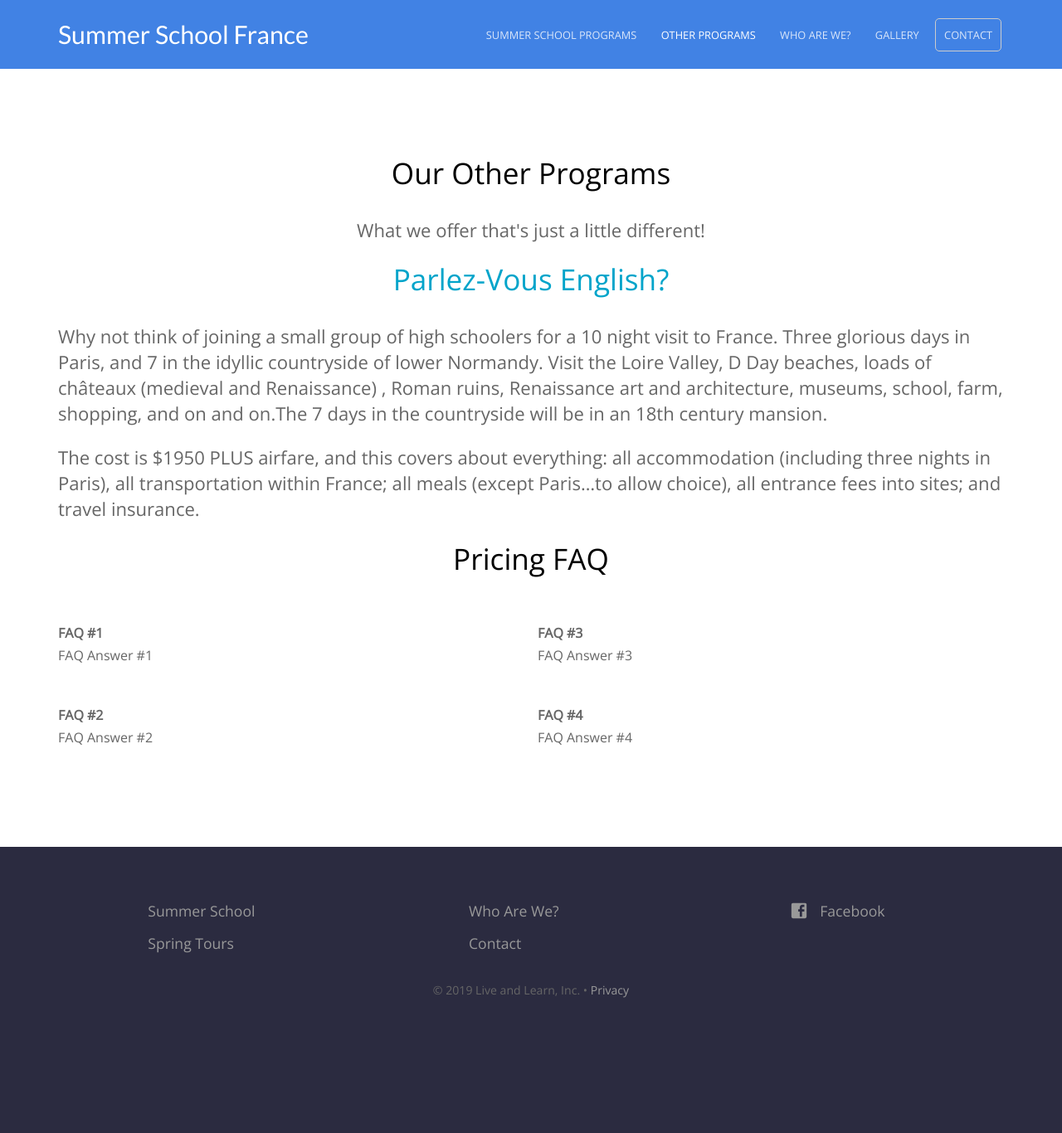
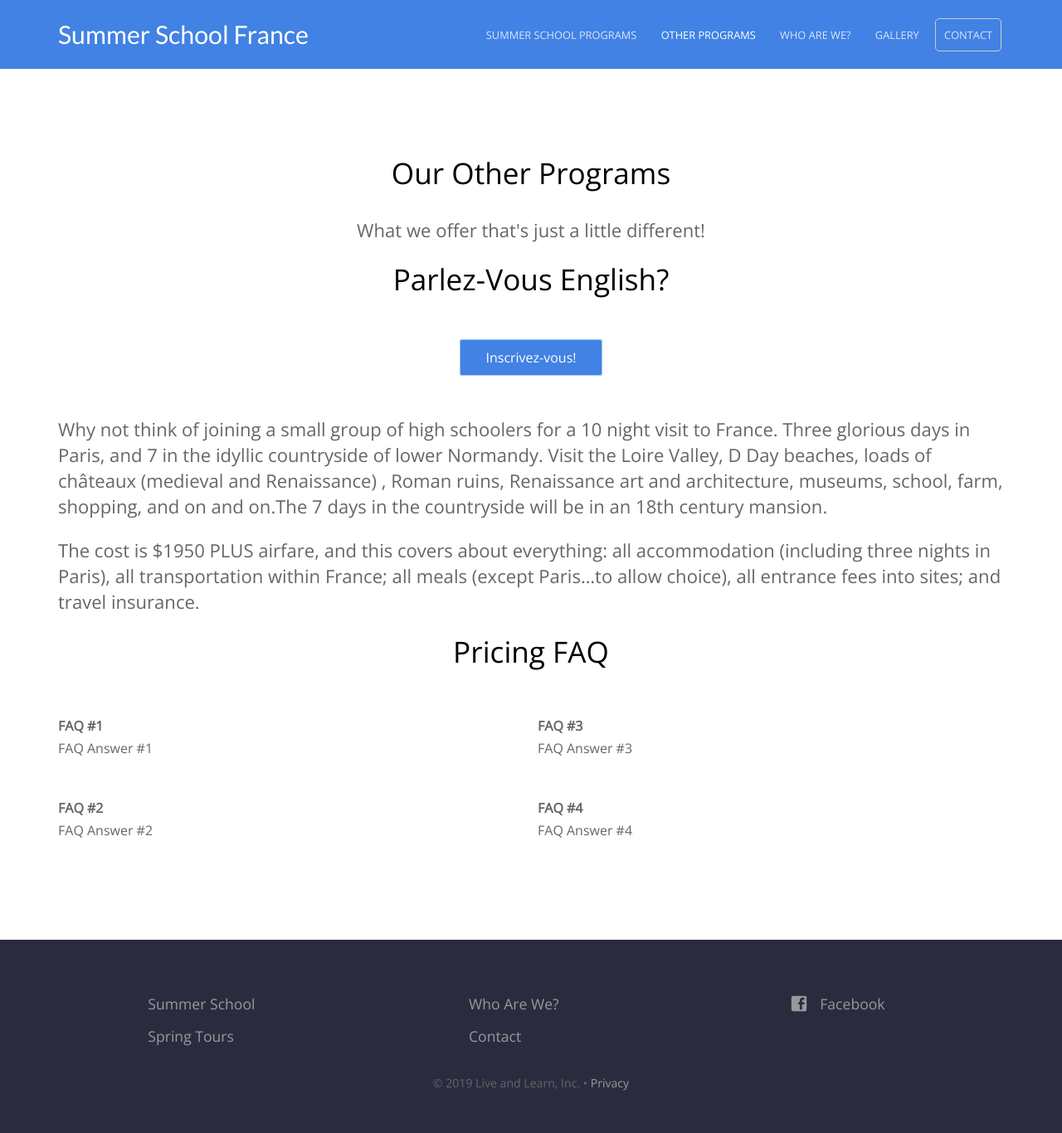
Before and after one commit to baritchie/project1, a Jekyll site: the page built from otherprograms.html, in a window 1280 px wide. Shown: the whole page at 83% size. Built offline with Jekyll 4.4.1, drawn with Linux system fonts in a browser that asks for light colours; before the commit the page ends 1254 px from its top, so only the background shows below that.

Commit message:
Updated 'otherprograms.html' via CloudCannon

```diff
--- a/otherprograms.html
+++ b/otherprograms.html
@@ -13,7 +13,8 @@ faq:
     answer: 'FAQ Answer #4'
 ---
 
-<h2><a href="/parlezvousenglish/">Parlez-Vous English?</a></h2>
+<h2>Parlez-Vous English?</h2>
+<div class="cta button center-text"><a href="/summerschoolprograms/">Inscrivez-vous!</a></div>
 
 <div class="otherprograms">
     <p>Why not think of joining a small group of high schoolers for a 10 night  visit to France. Three glorious days in Paris, and 7 in the idyllic countryside of lower Normandy. Visit the Loire Valley, D Day beaches, loads of châteaux (medieval and Renaissance) , Roman ruins, Renaissance art and architecture, museums, school, farm, shopping, and on and on.The 7 days in the countryside will be in an 18th century mansion.</p>
```
